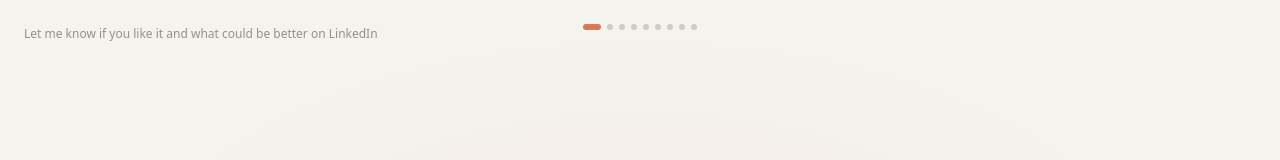
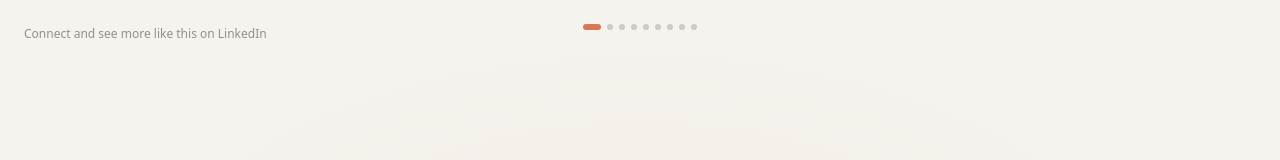
Before and after one commit to TomTeurlings1106/animation-by-describing, a Next.js app: page /animation in a window 1280 px wide. Shown: the top 160 px of the page. Built offline with nearby package versions, Linux system fonts and the light colour scheme.

Commit message:
[INIT] Update LinkedIn CTA text to 'Connect and see more like this'

```diff
--- a/src/app/animation/page.tsx
+++ b/src/app/animation/page.tsx
@@ -831,7 +831,7 @@ export default function VideoAnimationStoryPage() {
 					rel='noopener noreferrer'
 					className='text-xs font-medium transition-opacity hover:opacity-60'
 					style={{ color: MUTED }}>
-					Let me know if you like it and what could be better on LinkedIn
+					Connect and see more like this on LinkedIn
 				</a>
 			</div>
 
```
